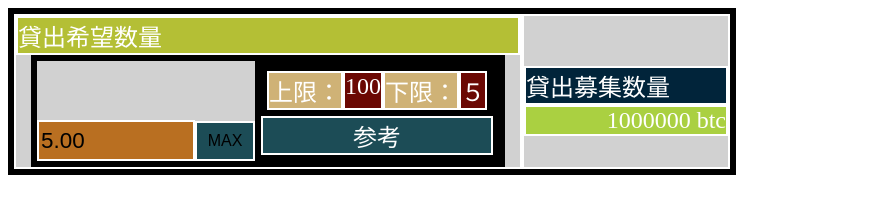
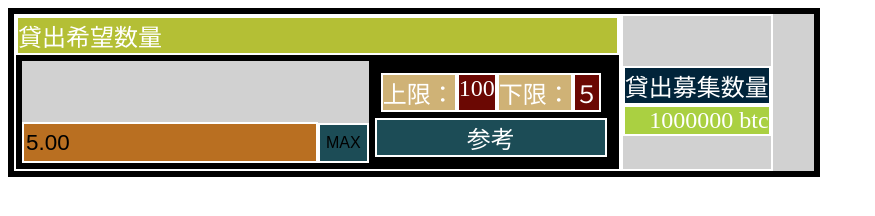
Before and after one commit to Otsdarva1/practice-flexbox, a website: page index.html in a window 1280 px wide. Shown: the whole page, without its empty margins (0-875 px from the left). Drawn offline with Linux system fonts and the light colour scheme.

Commit message:
about width
inline-flex or flex

```diff
--- a/stylesheet.css
+++ b/stylesheet.css
@@ -2,6 +2,7 @@
   background-color: #d1d1d1;
   border: 6px solid black;
   display: inline-flex;
+  width: 800px;
 }
 
 .flex-item {
@@ -15,22 +16,19 @@
 .item-kibou {
   background-color: #b4bf35;
   border: 2px solid white;
-  width: 500px;
   text-align: left;
 }
 
 .container-2 {
   background-color: #d1d1d1;
   border: 6px solid black;
-  display: inline-flex;
-  height: 100px;
+  display: flex;
   align-items: flex-end;
 }
 
 .item-kasidasi-value {
   background-color: #b96f21;
   border: 2px solid white;
-  width: 150px;
   height: 35px;
   font-size: 1.4rem;
 }
@@ -39,21 +37,20 @@
   background-color: #1c4c56;
   border: 2px solid white;
   height: 40px;
-  width: 60px;
   font-size: 1rem;
 }
 
 .container-3 {
   background-color: #d1d1d1;
   border: 6px solid black;
-  display: inline-flex;
+  display: flex;
   flex-direction: column;
 }
 
 .container-4 {
   background-color: #d1d1d1;
   border: 6px solid black;
-  display: inline-flex;
+  display: flex;
 }
 
 .item-jougen {
@@ -74,7 +71,6 @@
 .item-bosyuu {
   background-color: #01243a;
   border: 2px solid white;
-  width: 200px;
   margin-top: 50px;
   text-align: left;
 }
@@ -82,6 +78,5 @@
 .item-bosyuu-value {
   background-color: #aad041;
   border: 2px solid white;
-  width: 200px;
   text-align: right;
 }
```
